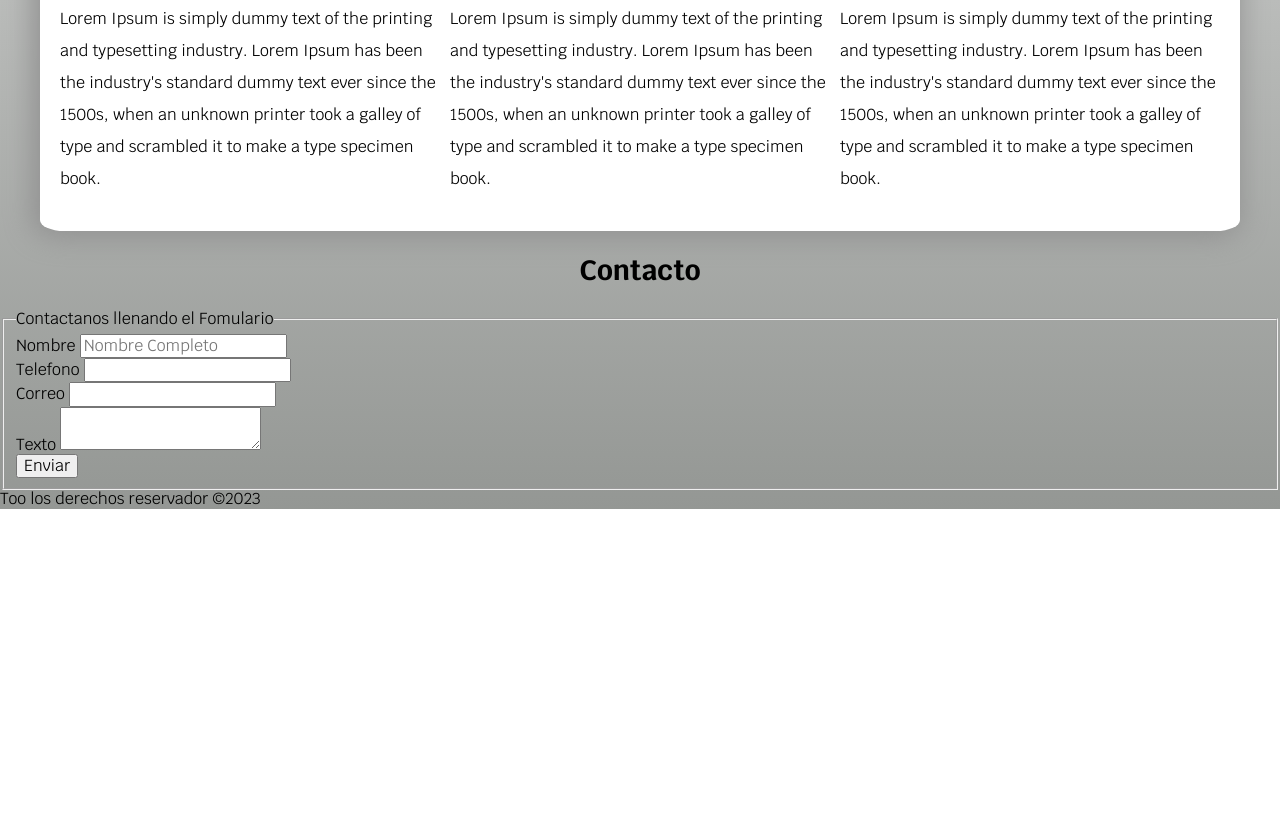
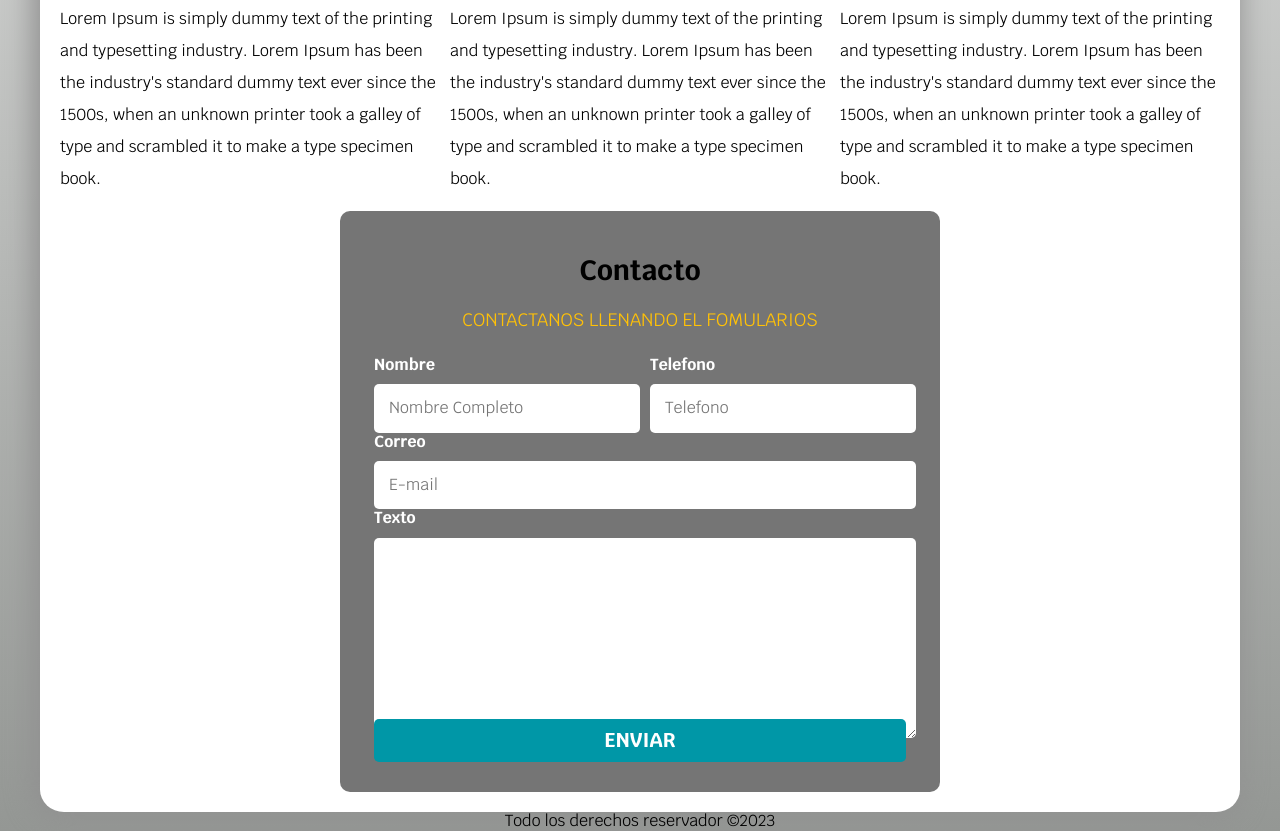
Before and after one commit to JulioRB9/test-jr, a plain HTML site: page app.html in a window 1280 px wide. Shown: the part 926-1757 px from the top of the page. Before the commit the page ends 1435 px from the top, so only its background shows below. Drawn offline with Linux system fonts and the light colour scheme.

Commit message:
Formulario Contacto

```diff
--- a/app.html
+++ b/app.html
@@ -79,8 +79,8 @@
                 <h3>Aplicaciones Web</h3>
 
                 <div class="iconos">
-                <svg xmlns="http://www.w3.org/2000/svg" class="icon icon-tabler icon-tabler-brand-android" width="88"
-                    height="88" viewBox="0 0 24 24" stroke-width="1.5" stroke="#000000" fill="none"
+                    <svg xmlns="http://www.w3.org/2000/svg" class="icon icon-tabler icon-tabler-brand-android"
+                        width="88" height="88" viewBox="0 0 24 24" stroke-width="1.5" stroke="#000000" fill="none"
                         stroke-linecap="round" stroke-linejoin="round">
                         <path stroke="none" d="M0 0h24v24H0z" fill="none" />
                         <line x1="4" y1="10" x2="4" y2="16" />
@@ -131,41 +131,43 @@
                     a type specimen book. </p>
             </section>
         </div>
-    </main>
-    <section>
+
+        <section class="formulario">
             <h2>Contacto</h2>
             <form>
                 <fieldset>
-                <legend>Contactanos llenando el Fomulario</legend>
-                <div>
+                    <legend>Contactanos llenando el Fomularios</legend>
+                    <div class="contenedor-campos">
+                        <div class="campo">
                             <label>Nombre</label>
-                    <input type="text" placeholder="Nombre Completo">
+                            <input class="input-text"  type="text" placeholder="Nombre Completo">
                         </div>
 
-                <div>
+                        <div class="campo">
                             <label>Telefono</label>
-                    <input type="tel">
+                            <input class="input-text"  type="tel" placeholder="Telefono">
                         </div>
 
-                <div>
+                        <div class="campo">
                             <label>Correo</label>
-                    <input type="email">
+                            <input class="input-text"  type="email" placeholder="E-mail">
                         </div>
 
-                <div>
+                        <div class="campo">
                             <label>Texto</label>
-                    <textarea></textarea>
+                            <textarea class="input-text"></textarea>
                         </div>
-
-                <div>
-                    <input type="submit" value="Enviar">
+                    </div>
+                    <div class="enviar alinear-derecha flex">
+                        <input class="boton w-sm-100"  type="submit" value="Enviar">
                     </div>
                 </fieldset>
 
 
             </form>
         </section>
-    <footer>Too los derechos reservador &copy;2023</footer>
+    </main>
+    <footer class="footer">Todo los derechos reservador &copy;2023</footer>
 </body>
 
 </html>
--- a/assets/estilo.css
+++ b/assets/estilo.css
@@ -47,6 +47,24 @@ h3 {
     font-size: 2rem;
 }
 
+.w-sm-100 {
+    width: 100%;
+}
+
+@media (min-width: 768px) {
+    .w-sm-100 {
+        width: auto;
+    }
+}
+
+.flex {
+    display: flex;
+}
+
+.alinear-derecha {
+    justify-content: flex-end;
+}
+
 .nav-bg {
     background-color: var(--secundario);
 }
@@ -78,6 +96,7 @@ h3 {
     border-radius: .5rem;
     width: 90%;
     text-align: center;
+    border: none;
 }
 
 @media (min-width: 768px) {
@@ -85,6 +104,10 @@ h3 {
         width: auto;
     }
 
+}
+
+.boton:hover {
+    cursor: pointer;
 }
 
 .navegacion-principal {
@@ -162,7 +185,7 @@ Ejemplo:
     align-items: flex-end;
 }
 
-@media ( min-width: 768px ) {
+@media (min-width: 768px) {
     .servicios {
         display: grid;
         /* grid-template-columns: 33.3% 33.3% 33.3%; */
@@ -179,10 +202,11 @@ Ejemplo:
     align-items: center;
 }
 
-.servicio h3{
- color: var(--secundario);
- font-weight: 400;
+.servicio h3 {
+    color: var(--secundario);
+    font-weight: 400;
 }
+
 .servicio p {
     line-height: 2;
 }
@@ -197,3 +221,67 @@ Ejemplo:
     align-items: center;
 
 }
+
+.formulario {
+    background-color: var(--gris);
+    width: min(60rem, 100%);
+    /*Va utilizar el valor mas pequeño*/
+    margin: 0 auto;
+    padding: 2rem;
+    border-radius: 1rem;
+
+}
+
+.formulario fieldset {
+    border: none;
+
+}
+
+.formulario legend {
+    text-align: center;
+    font-size: 1.8rem;
+    text-transform: uppercase;
+    margin-bottom: 2rem;
+    color: var(--primario);
+}
+
+@media (min-width: 768px) {
+
+    .contenedor-campos {
+        display: grid;
+        grid-template-columns:50% 50% ;
+        grid-template-rows: auto auto 20rem;
+        column-gap: 1rem;
+    }
+    .campo:nth-child(3),
+    .campo:nth-child(4){
+        grid-column: 1 / 3;
+    }
+}
+
+
+.campo label {
+    color: var(--blanco);
+    font-weight: bold;
+    margin-bottom: 1rem;
+    display: block;
+}
+
+.campo textarea {
+    height: 20rem;
+}
+
+.input-text {
+    width: 100%;
+    border: none;
+    padding: 1.5rem;
+    border-radius: .5rem;
+}
+
+.enviar .boton {
+    width: 100%;
+}
+
+.footer {
+    text-align: center;
+}
```
Lines whose indentation alone changed are shown as unchanged.
